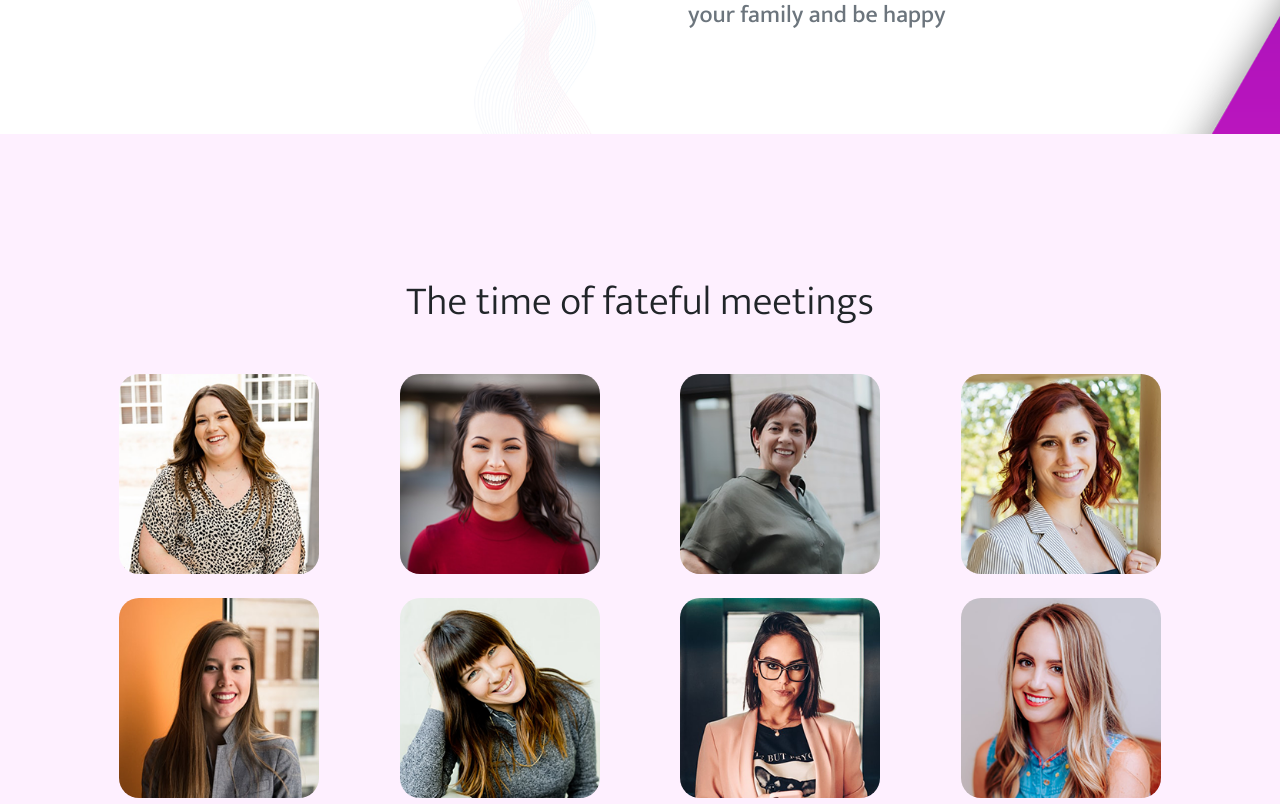
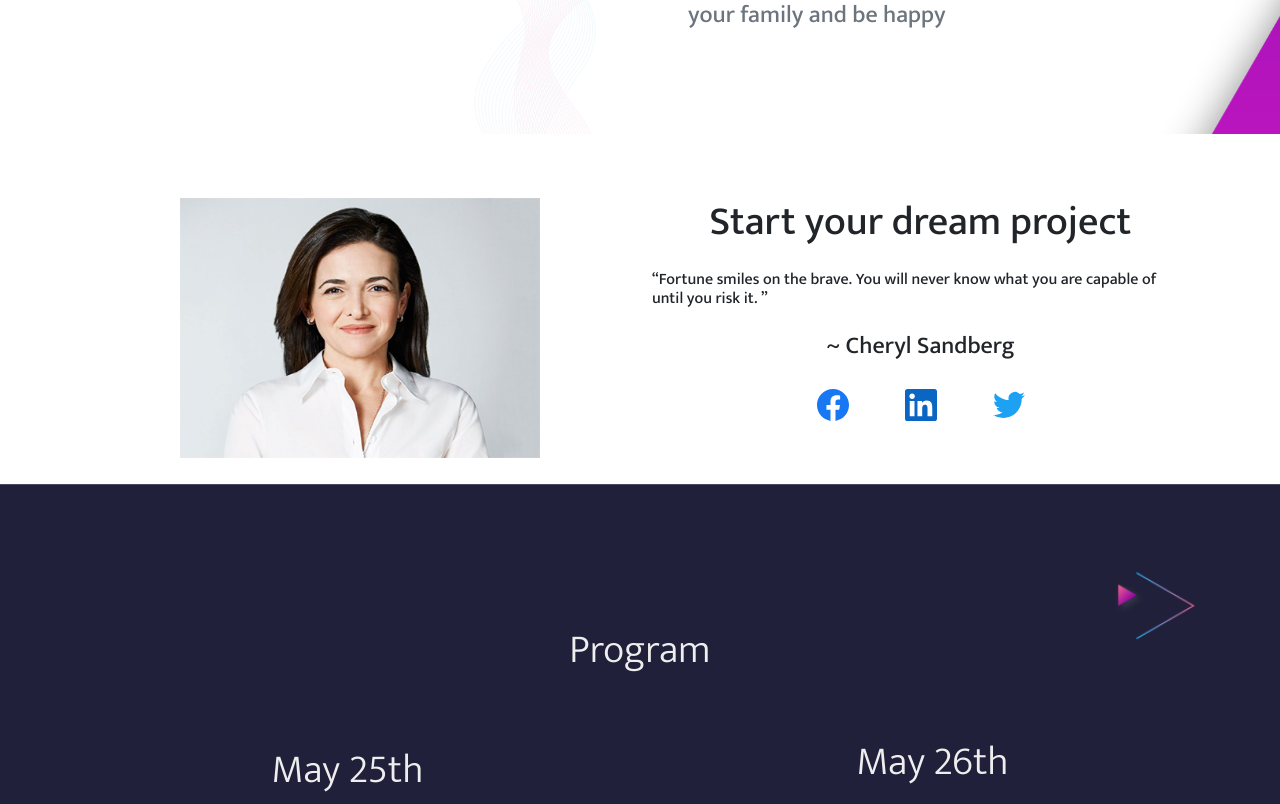
Before and after one commit to thatchermain/Startup-Women, a Next.js app: page / in a window 1280 px wide. Shown: the part 1356-2160 px from the top of the page. Built offline with nearby package versions, Linux system fonts and the light colour scheme; a web font is replaced by a local one.

Commit message:
Branch TEST 3

```diff
--- a/components/Speakers.jsx
+++ b/components/Speakers.jsx
@@ -24,8 +24,8 @@ const Speakers = () => {
                         className={styles.photo}
                         src={speaker.source}
                         alt={speaker.first_name}
-                        width="260"
-                        height="260"
+                        width={200}
+                        height={200}
                       />
                     </div>
                     <div
--- a/pages/index.js
+++ b/pages/index.js
@@ -27,7 +27,7 @@ export default function Home() {
       </Head>
       <Header />
       <About />
-      <Speakers />
+      {/* <Speakers /> */}
       <Host
         src={Host1}
         title="Start your dream project"
--- a/styles/Speakers.module.scss
+++ b/styles/Speakers.module.scss
@@ -17,20 +17,20 @@
     opacity: 1;
   }
 }
-.wrapper {
-  height: 100%;
-  text-align: center;
-  transition: transform 0.8s;
-  transform-style: preserve-3d;
-}
-.photo {
-  border-radius: 20px;
-  position: relative;
-}
-.image {
-  width: 200px;
-  height: 200px;
-}
+// .wrapper {
+//   height: 100%;
+//   text-align: center;
+//   transition: transform 0.8s;
+//   transform-style: preserve-3d;
+// }
+// .photo {
+//   border-radius: 20px;
+//   position: relative;
+// }
+// .image {
+//   width: 200px;
+//   height: 200px;
+// }
 .overlay {
   margin: 0 auto;
   width: 200px;
```
